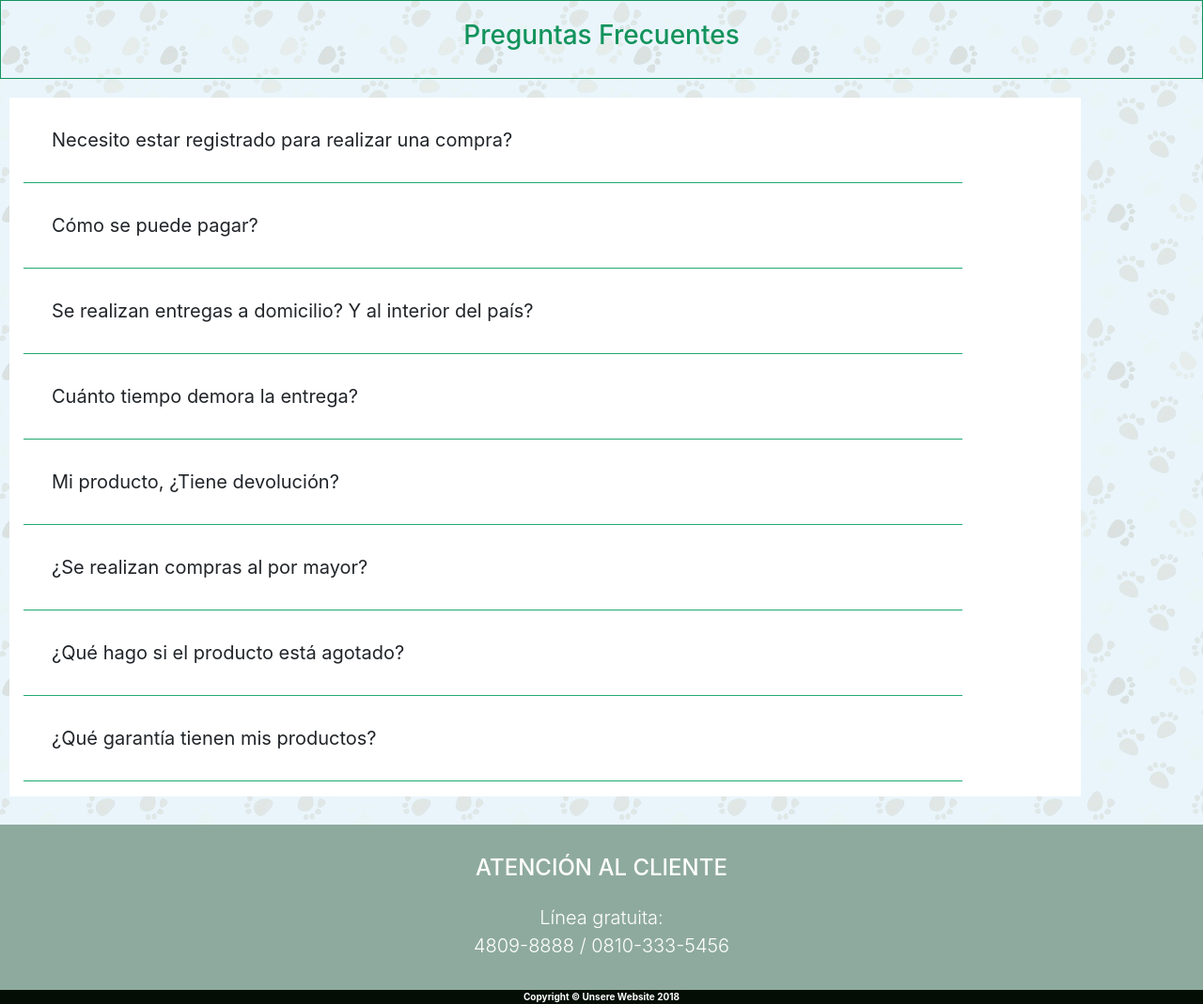
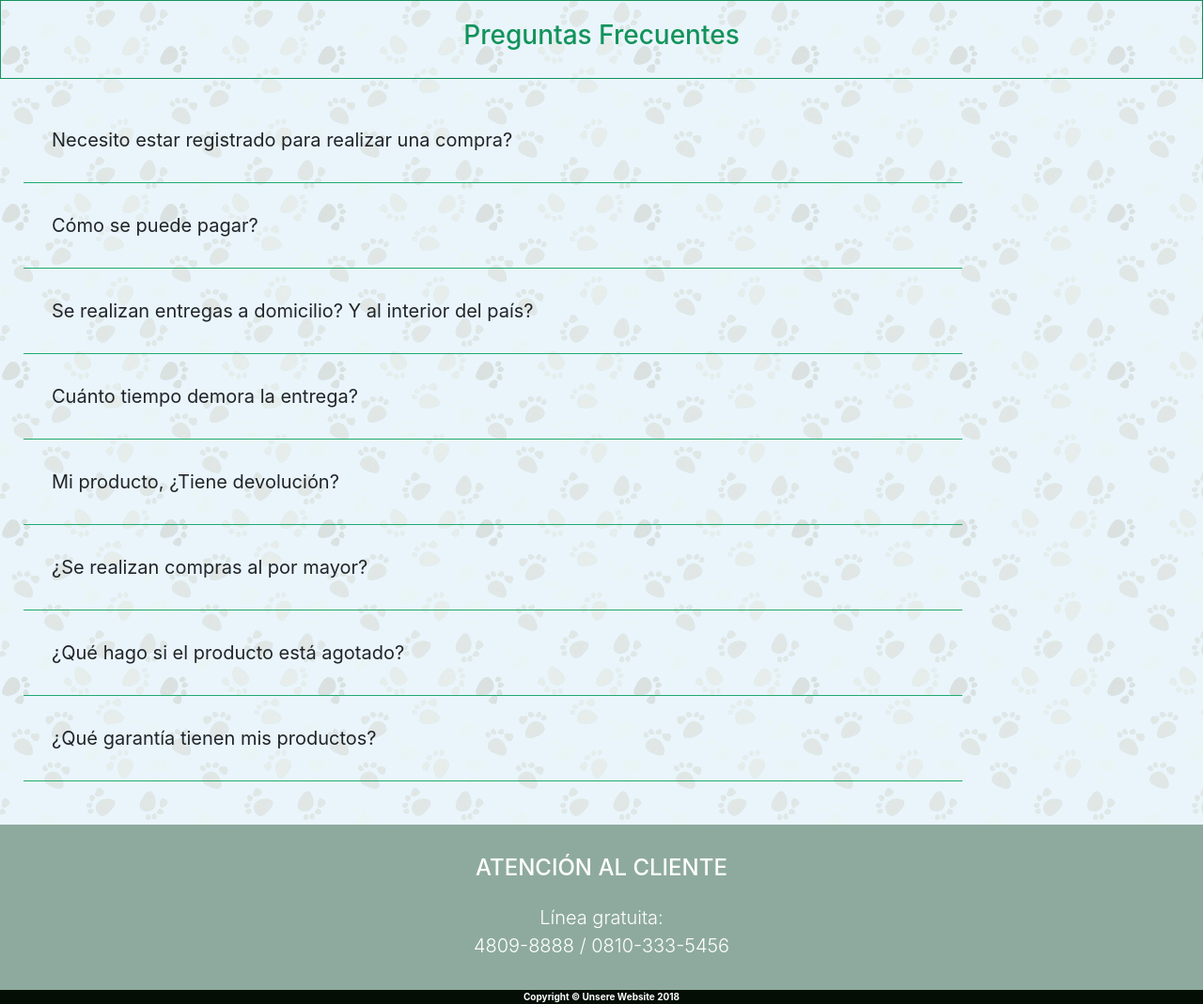
Before and after one commit to ganech88/Puppy-Shop, a PHP site: page /preguntas.php in a window 1280 px wide. Shown: the part 80-1149 px from the top of the page at 94% size. Run offline with PHP 8.4, Linux system fonts and the light colour scheme.

Commit message:
Arreglo del fondo de la seccion de preguntas

```diff
--- a/css/styles.css
+++ b/css/styles.css
@@ -14,6 +14,9 @@ body{
 font-family: 'Nunito', sans-serif;
 }
 
+.bg-transparent{
+background-color: transparent;
+}
 .logo{
   font-size: 2em;
 }
--- a/preguntas.php
+++ b/preguntas.php
@@ -26,8 +26,8 @@
       </div>
 
 
-<div class="container caja">
-	<div class="row">
+<div class="container caja bg-transparent">
+	<div class="row ">
 	    <ul id="accordion" class="col-sm-6 col-md-12">
 
 
@@ -157,8 +157,8 @@
 
     </div>
   </div>
-
 </div>
+</ul>
 
 <?php
 require_once("./includes/footer.php");
```
